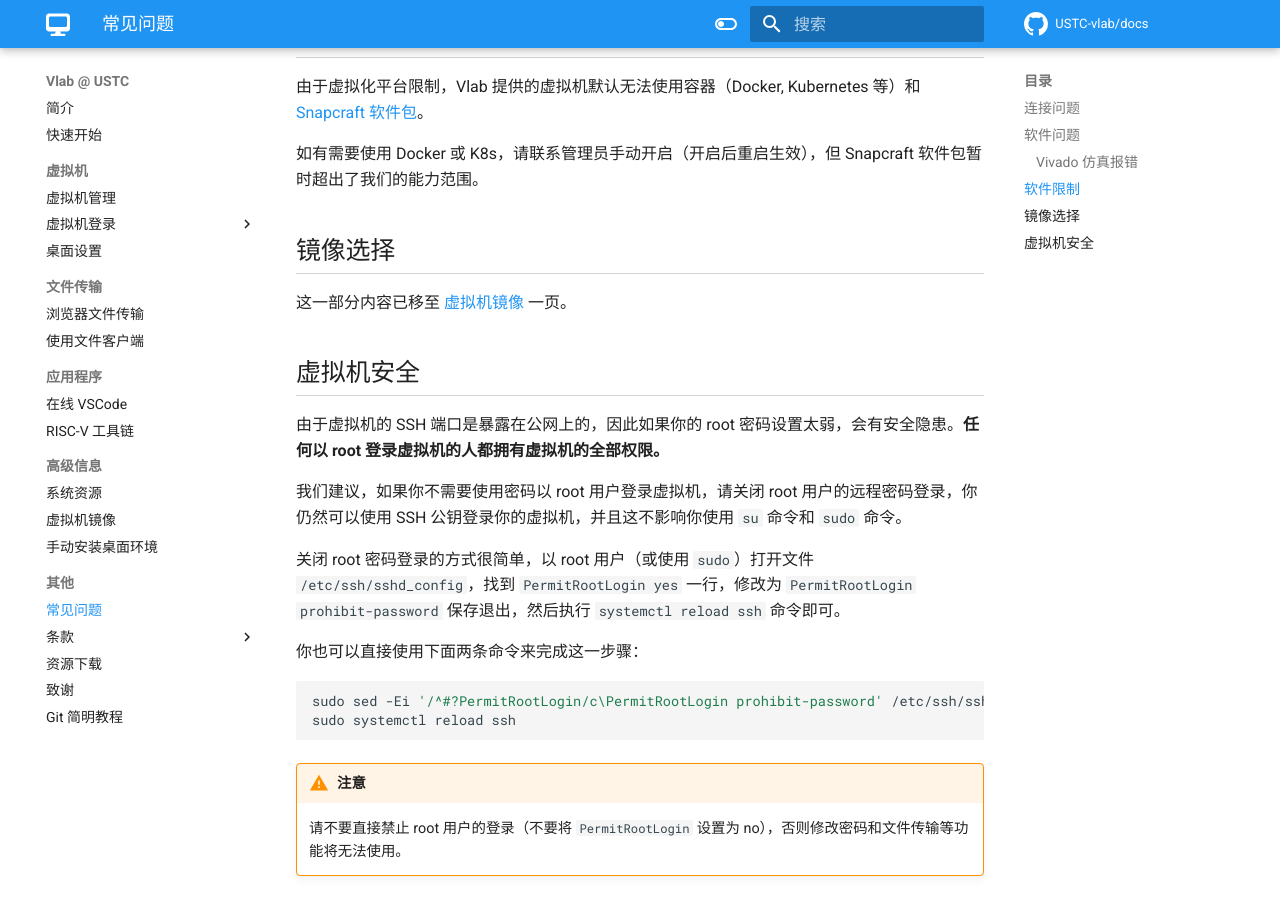
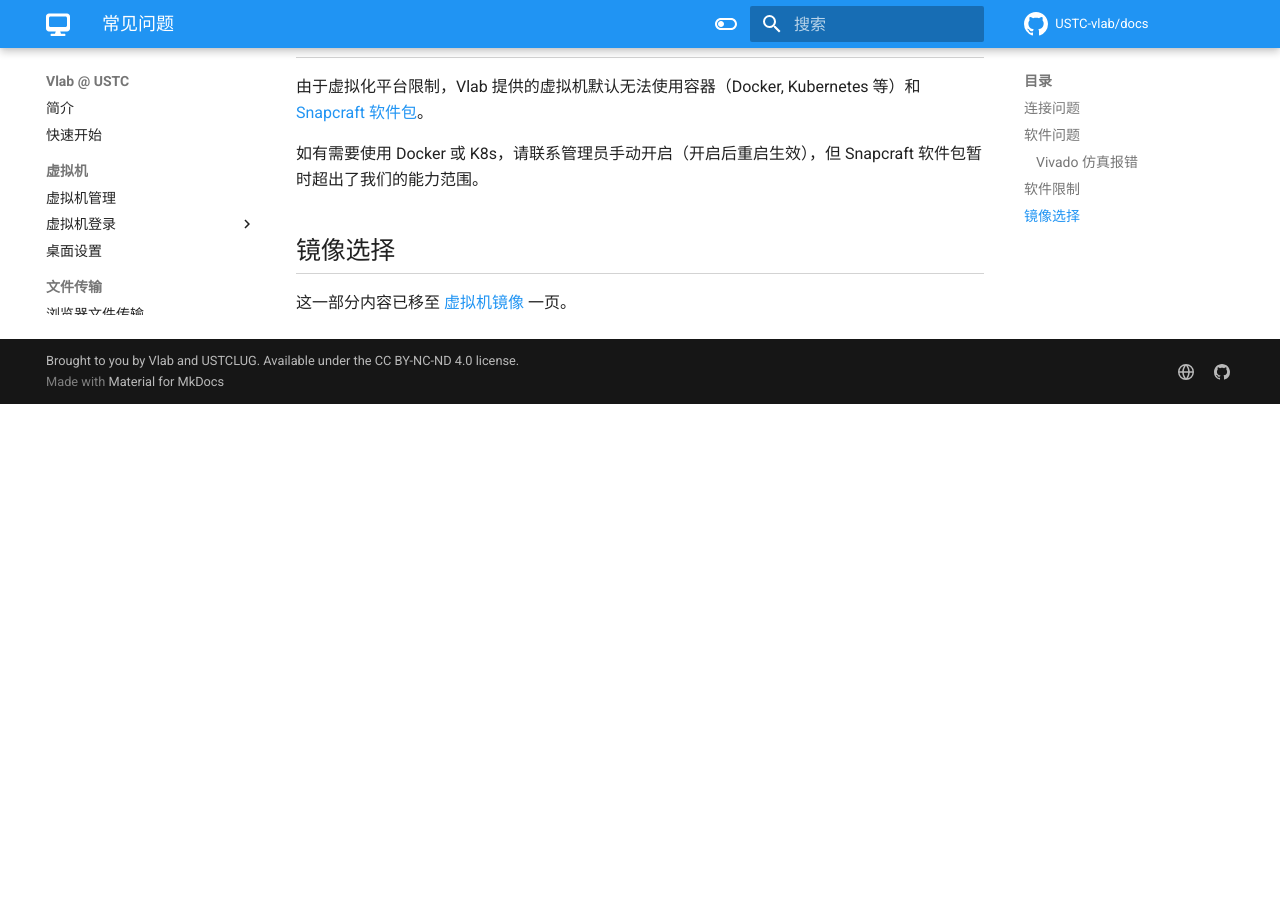
Before and after one commit to USTC-vlab/docs, an MkDocs documentation site: the page built from docs/vm/faq.md, in a window 1280 px wide and 900 px high, scrolled down 1296 px. Built offline with MkDocs 1.6.1 and Material for MkDocs 9.7.7, drawn with Linux system fonts in a browser that asks for light colours; comment, search, counter and statistics services are not loaded; after the commit the page ends 1700 px from its top, so only the background shows below that.

Commit message:
faq: remove obsolete information

````diff
--- a/docs/vm/faq.md
+++ b/docs/vm/faq.md
@@ -59,22 +59,3 @@
 ## 镜像选择 {#image-selection}
 
 这一部分内容已移至 [虚拟机镜像](images.md) 一页。
-
-## 虚拟机安全 {#vm-security}
-
-由于虚拟机的 SSH 端口是暴露在公网上的，因此如果你的 root 密码设置太弱，会有安全隐患。**任何以 root 登录虚拟机的人都拥有虚拟机的全部权限。**
-
-我们建议，如果你不需要使用密码以 root 用户登录虚拟机，请关闭 root 用户的远程密码登录，你仍然可以使用 SSH 公钥登录你的虚拟机，并且这不影响你使用 `su` 命令和 `sudo` 命令。
-
-关闭 root 密码登录的方式很简单，以 root 用户（或使用 `sudo`）打开文件 `/etc/ssh/sshd_config`，找到 `PermitRootLogin yes` 一行，修改为 `PermitRootLogin prohibit-password` 保存退出，然后执行 `systemctl reload ssh` 命令即可。
-
-你也可以直接使用下面两条命令来完成这一步骤：
-
-```shell
-sudo sed -Ei '/^#?PermitRootLogin/c\PermitRootLogin prohibit-password' /etc/ssh/sshd_config
-sudo systemctl reload ssh
-```
-
-!!! warning "注意"
-
-    请不要直接禁止 root 用户的登录（不要将 `PermitRootLogin` 设置为 no），否则修改密码和文件传输等功能将无法使用。
````
